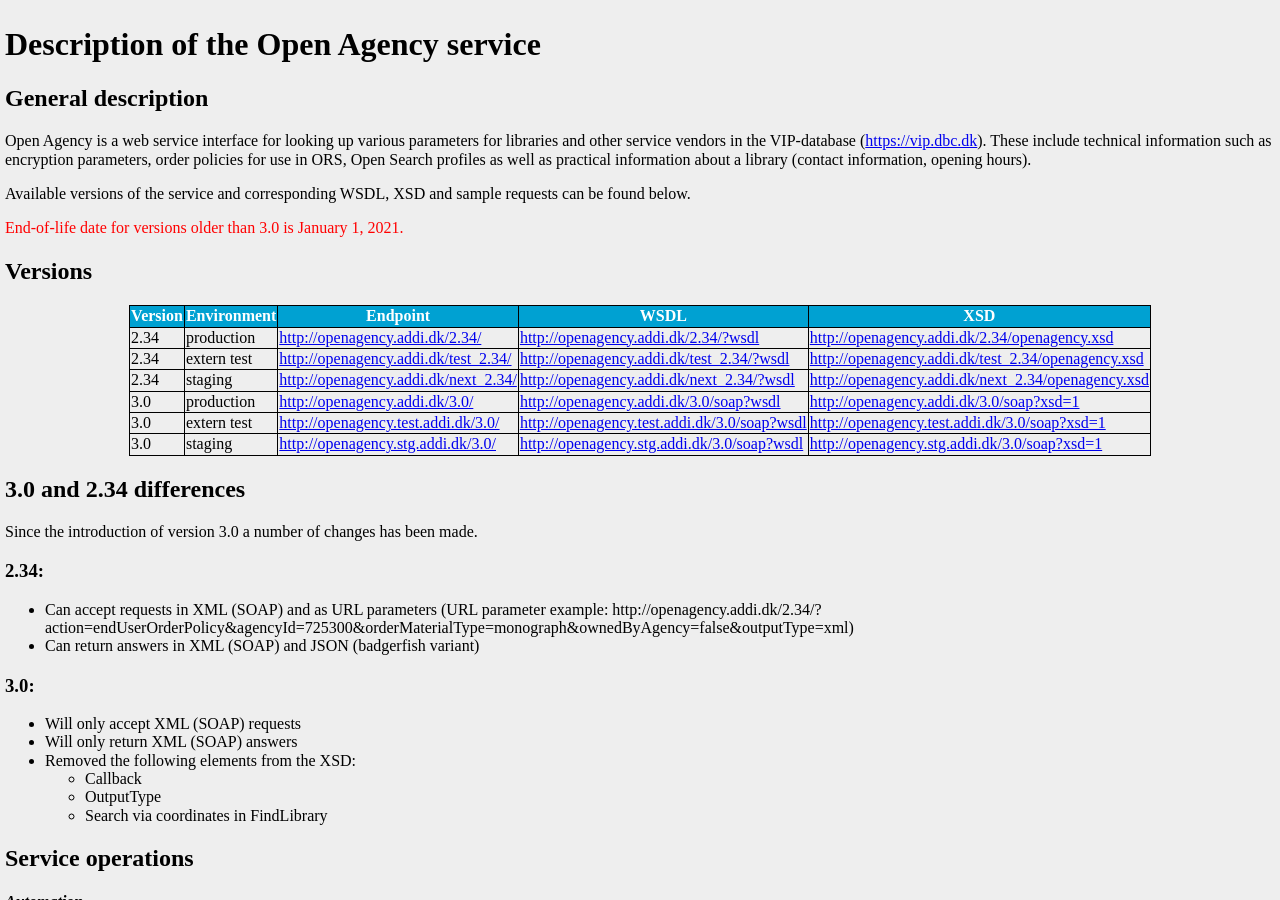
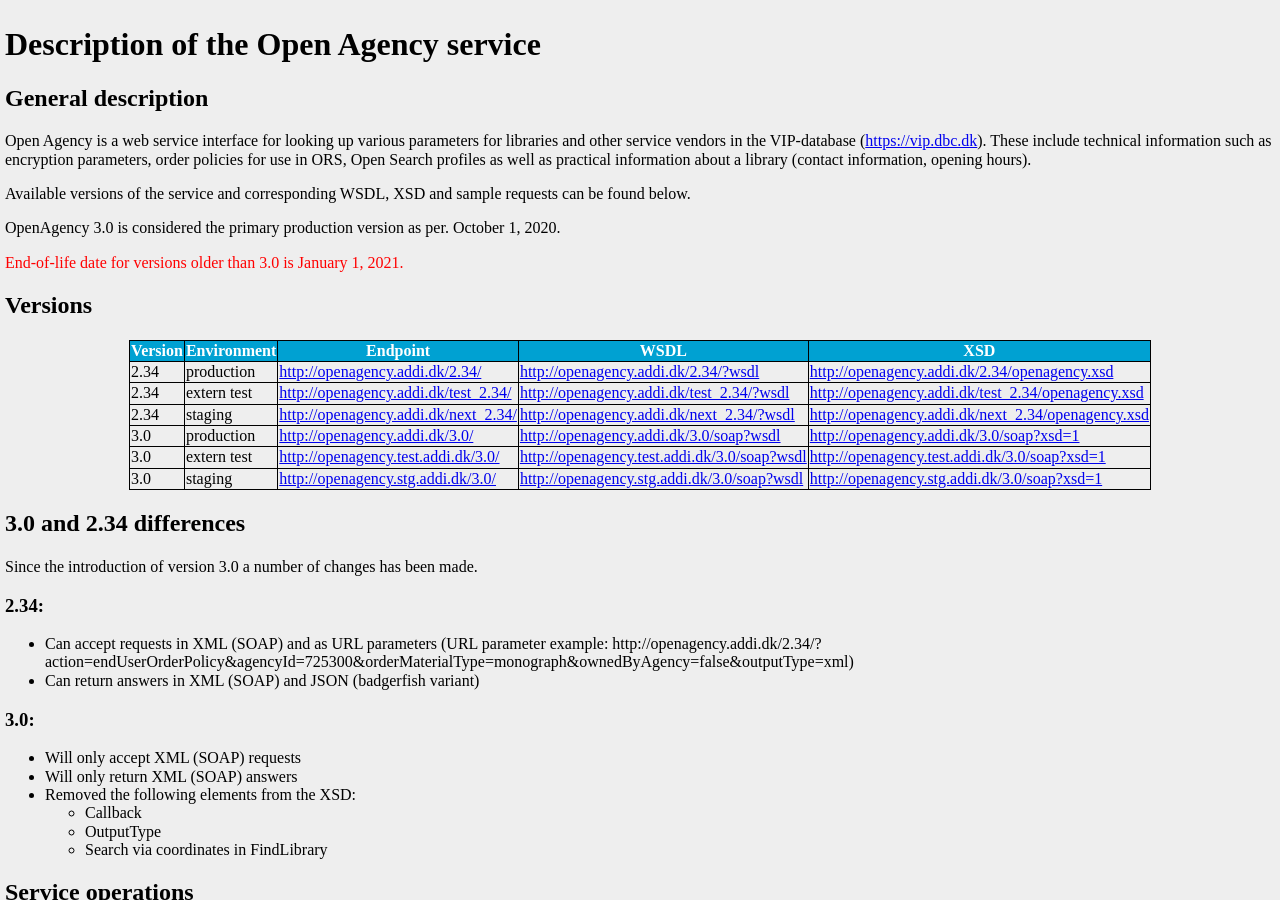
Before and after one commit to DBCDK/dbcdk.github.io, a Jekyll site: the page built from OpenAgency.md, in a window 1280 px wide and 900 px high. Built offline with Jekyll 4.4.1, drawn with Linux system fonts in a browser that asks for light colours; nearby versions of some CDN libraries; our own code applies the rules of GitHub Pages for plain Markdown files.

```diff
--- a/OpenAgency.md
+++ b/OpenAgency.md
@@ -14,6 +14,8 @@
 
 Available versions of the service and corresponding WSDL, XSD and sample
 requests can be found below.
+
+OpenAgency 3.0 is considered the primary production version as per. October 1, 2020.
 
 <span style="color:red">End-of-life date for versions older than 3.0 is January 1, 2021.</span>
 
```
